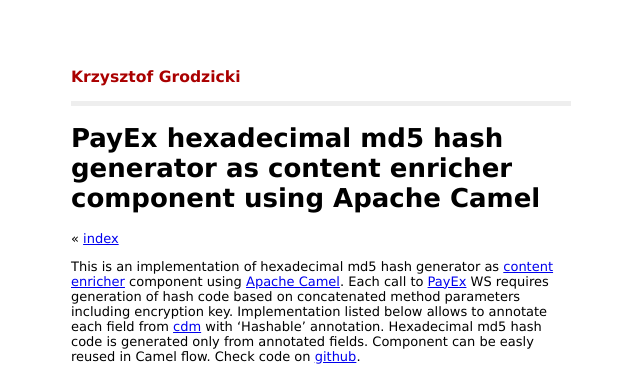
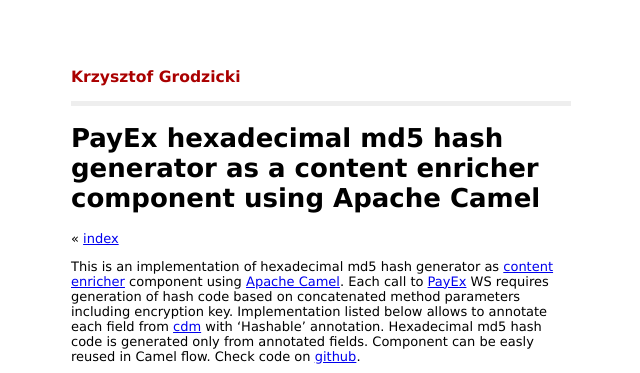
Before and after one commit to kgrodzicki/kgrodzicki.github.com, a Jekyll site: the page built from _posts/2012-07-03-camel-payex-hash-generator.markdown, in a window 1280 px wide, cut to the strip 0-373 px from the top of the page. Shown: the whole strip, without its empty margins (319-959 px from the left). Built offline with Jekyll 4.4.1, drawn with Linux system fonts in a browser that asks for light colours; Markdown is read by kramdown in place of the engine named in the settings.

```diff
--- a/_posts/2012-07-03-camel-payex-hash-generator.markdown
+++ b/_posts/2012-07-03-camel-payex-hash-generator.markdown
@@ -1,6 +1,6 @@
 ---
 layout: default
-title: PayEx hexadecimal md5 hash generator as content enricher component using Apache Camel
+title: PayEx hexadecimal md5 hash generator as a content enricher component using Apache Camel
 categories: eai, apache camel
 published: true
 type: blog
```
